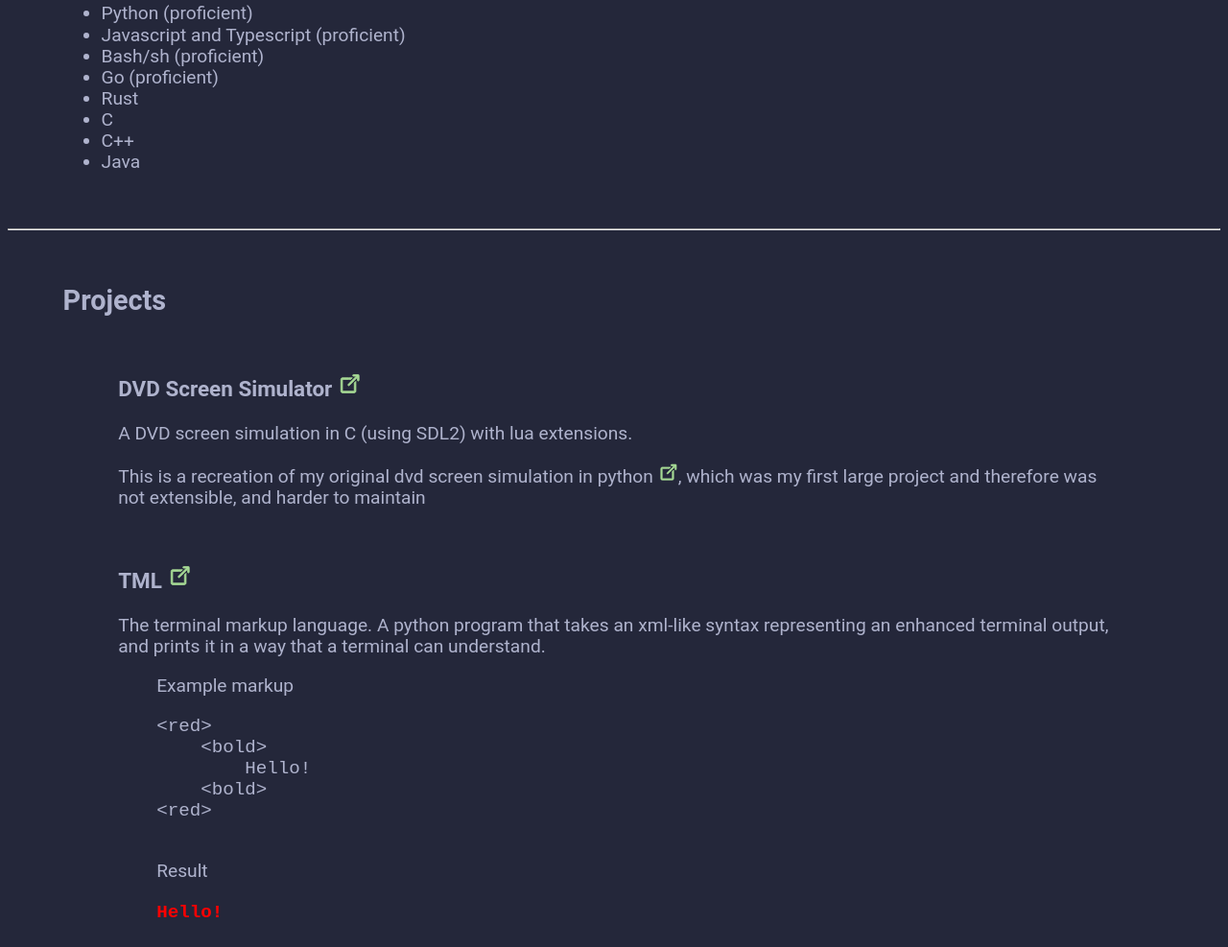
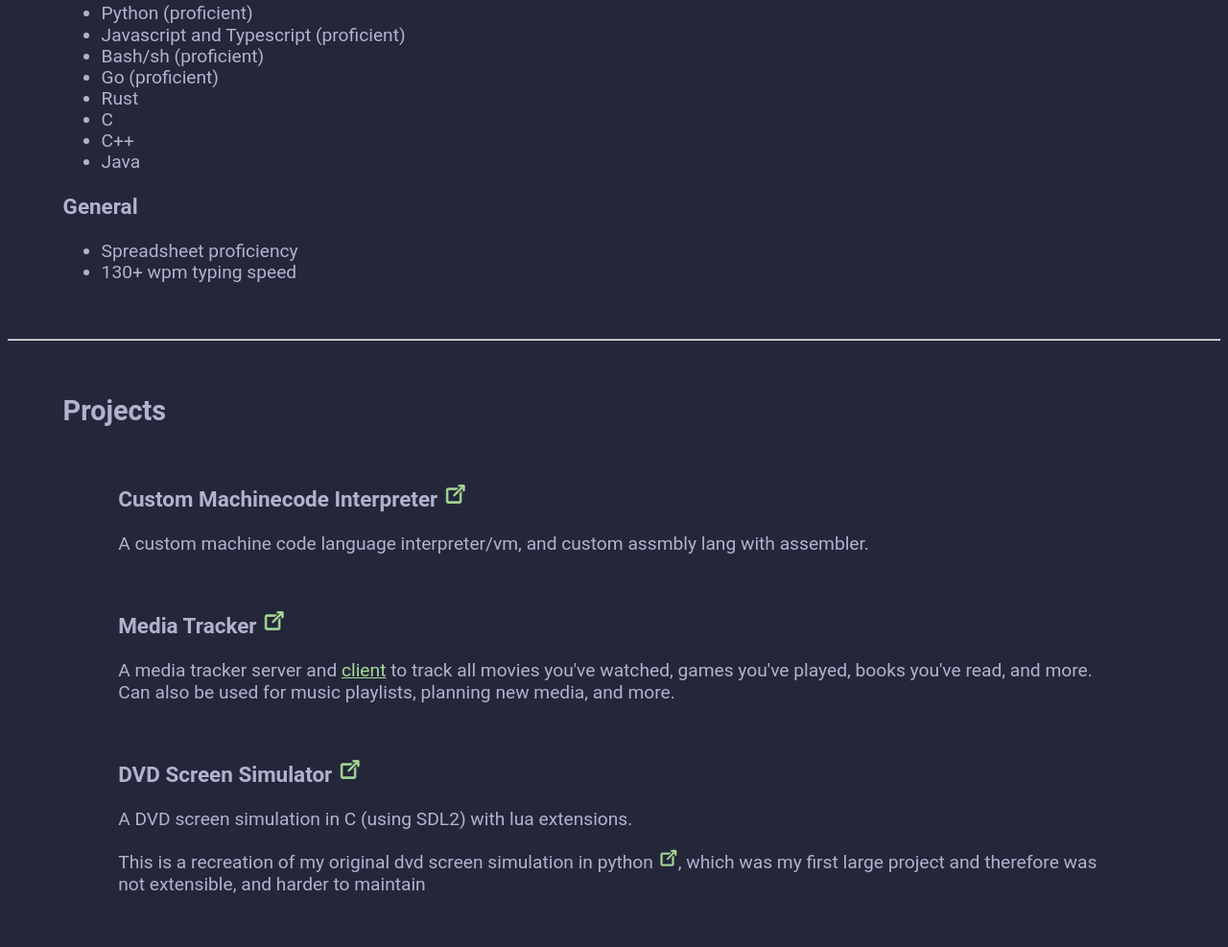
Before and after one commit to Brandongua/Brandongua.github.io, a plain HTML site: page index.html in a window 1280 px wide. Shown: the part 908-1895 px from the top of the page at 96% size. Drawn offline with Linux system fonts and the light colour scheme.

Commit message:
more projects

```diff
--- a/index.html
+++ b/index.html
@@ -25,17 +25,18 @@
                     for getting something done quick. Javascript and html
                     are great for getting a simple gui going. Lastly
                     C is fun for challenging my DSA skills, and understanding
-                    how systems truely work.
+                    how systems truely work. </p>
 
                 <p> My text editor of choice is neovim, which I've been using
                     for 5 years. I use a relatively plain install of neovim
                     with some custom and premade extensions </p>
 
                 <h3>Other Passions</h3>
+
                 <p> I'm a bit of a movie buff, I love movies and TV shows.
                     They have inspired me to take up a bit of photography using
                     a 35mm film camera, and one day I'd like to create a short
-                    film and even a movie!
+                    film and even a movie! </p>
             </section>
 
             <hr>
@@ -65,6 +66,12 @@
                     <li> C++ </li>
                     <li> Java </li>
                 </ul>
+
+                <h3>General</h3>
+                <ul>
+                    <li> Spreadsheet proficiency </li>
+                    <li> 130+ wpm typing speed </li>
+                </ul>
             </section>
 
             <hr>
@@ -73,6 +80,26 @@
                 <h2>
                     Projects
                 </h2>
+
+                <section>
+                    <h3>
+                        Custom Machinecode Interpreter
+                        <a href="https://github.com/Brandongua/custom-bytecode-interpreter" external></a>
+                    </h3>
+                    <p> A custom machine code language interpreter/vm, and custom assmbly lang with assembler. </p>
+                </section>
+
+                <section>
+                    <h3>
+                        Media Tracker
+                        <a href="https://github.com/brandongua/media-tracker" external></a>
+                    </h3>
+                    <p> A media tracker server and
+                        <a href="https://github.com/brandongua/media-tracker-web">
+                        client</a>
+                        to track all movies you've watched, games you've played, books you've read, and more.
+                        Can also be used for music playlists, planning new media, and more.
+                </section>
 
                 <section>
                     <h3>
```
